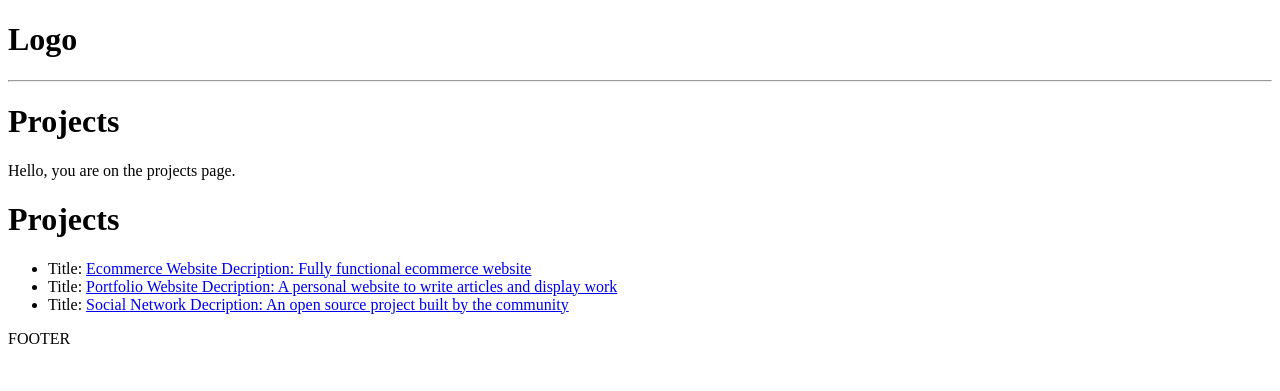
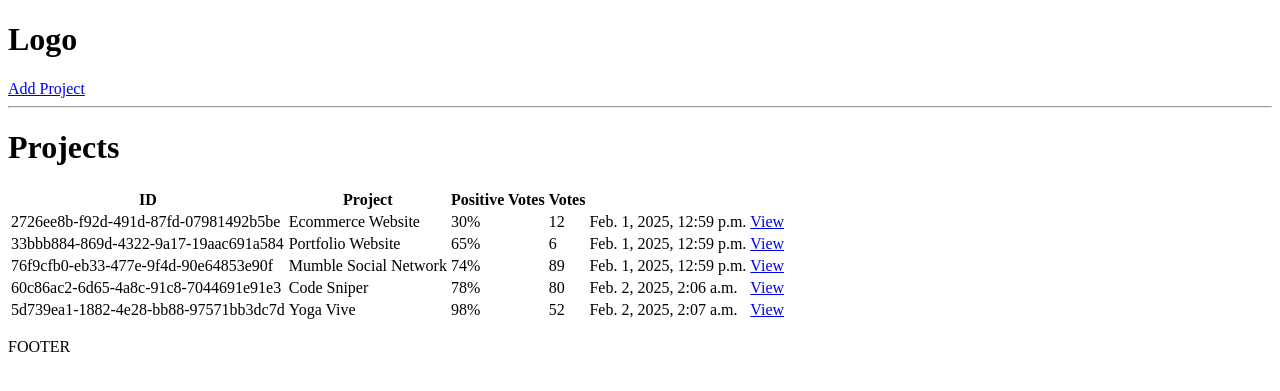
Before and after one commit to prestonb91/django-dev-search-course, a Django app: page / in a window 1280 px wide. Shown: the top 391 px of the page. Run offline with Django 5.2, Linux system fonts and the light colour scheme; data comes from the database, SQL or seed files in the repository; both versions use the stored data as it was after the commit.

Commit message:
feat: project creation form

```diff
--- a/projects/models.py
+++ b/projects/models.py
@@ -1,7 +1,10 @@
 from django.db import models
+
 import uuid
 
 # Create your models here.
+
+
 
 # By default in Django, inheriting models automatically applies id.
 class Project(models.Model):
--- a/projects/templates/projects/projects.html
+++ b/projects/templates/projects/projects.html
@@ -3,14 +3,24 @@
 {% block content %}
 
 <h1>Projects</h1>
-<p>Hello, you are on the {{msg}} page.</p>
 
-<h1>Projects</h1>
-<ul>
-    {% for project in projectsList %}
-    <!-- Access projects through url name  -->
-    <li>Title: <a href="{% url 'project' project.id %}">{{project.title}} Decription: {{project.description}}</a></li>
+<table>
+    <tr>
+        <th>ID</th>
+        <th>Project</th>
+        <th>Positive Votes</th>
+        <th>Votes</th>
+    </tr>
+    {% for project in projects %}
+    <tr>
+        <td>{{project.id}}</td>
+        <td>{{project.title}}</td>
+        <td>{{project.vote_ratio}}%</td>
+        <td>{{project.vote_total}}</td>
+        <td>{{project.created}}</td>
+        <td><a href="{% url 'project' project.id %}">View</a></td>
+    </tr>
     {% endfor %}
-</ul>
+</table>
 
 {% endblock content %}
--- a/projects/templates/projects/single-project.html
+++ b/projects/templates/projects/single-project.html
@@ -3,6 +3,11 @@
 {% block content %}
 
 <h1>{{project.title}}</h1>
+<hr>
+{% for tag in project.tags.all %}
+    <span style="border:1px solid grey">{{tag}}</span>
+{% endfor %}
+<hr>
 <br>
 <p>{{project.description}}</p>
 
--- a/projects/urls.py
+++ b/projects/urls.py
@@ -3,5 +3,6 @@ from . import views
 
 urlpatterns = [
     path('', views.projects, name="projects"),
-    path('project/<str:pk>/', views.project, name="project")
+    path('project/<str:pk>/', views.project, name="project"),
+    path('create-project/', views.createProject, name="create-project")
 ]
--- a/projects/views.py
+++ b/projects/views.py
@@ -1,37 +1,29 @@
 # Render import renders templates.
 from django.shortcuts import render
 from django.http import HttpResponse
+from .models import Project
+from .forms import ProjectForm
 
 # Create your views here.
 
-projectsList = [
-    {
-        'id': '1',
-        'title': 'Ecommerce Website',
-        'description': 'Fully functional ecommerce website'
-    },
-    {
-        'id': '2',
-        'title': 'Portfolio Website',
-        'description': 'A personal website to write articles and display work'
-    },
-    {
-        'id': '3',
-        'title': 'Social Network',
-        'description': 'An open source project built by the community'
-    }
-]
-
 # Projects function called on access to projects/
 def projects(request):
-    msg = 'projects'
-    number = 10
-    return render(request, 'projects/projects.html', {'msg': msg, 'number': number, 'projectsList': projectsList})
+    projects = Project.objects.all()
+    context = { 'projects': projects }
+    return render(request, 'projects/projects.html', context)
 
 # id value being called as parameter from project url
 def project(request, pk):
-    projectObj = None
-    for i in projectsList:
-        if i['id'] == pk:
-            projectObj = i
-    return render(request, 'projects/single-project.html', {'project': projectObj})
+    projectObj = Project.objects.get(id=pk)
+    tags = projectObj.tags.all()
+    context = { 'project': projectObj }
+    return render(request, 'projects/single-project.html', context)
+
+def createProject(request):
+    form = ProjectForm()
+
+    if request.method == 'POST':
+        form = ProjectForm(request.POST)
+
+    context = {'form': form}
+    return render(request, 'projects/project_form.html', context)
--- a/templates/navbar.html
+++ b/templates/navbar.html
@@ -1,2 +1,3 @@
 <h1>Logo</h1>
+<a href="{% url 'create-project'%}">Add Project</a>
 <hr>
```
Also changed, not shown: projects/forms.py (added, +10 -0 lines), projects/templates/projects/project_form.html (added, +16 -0 lines), db.sqlite3.
